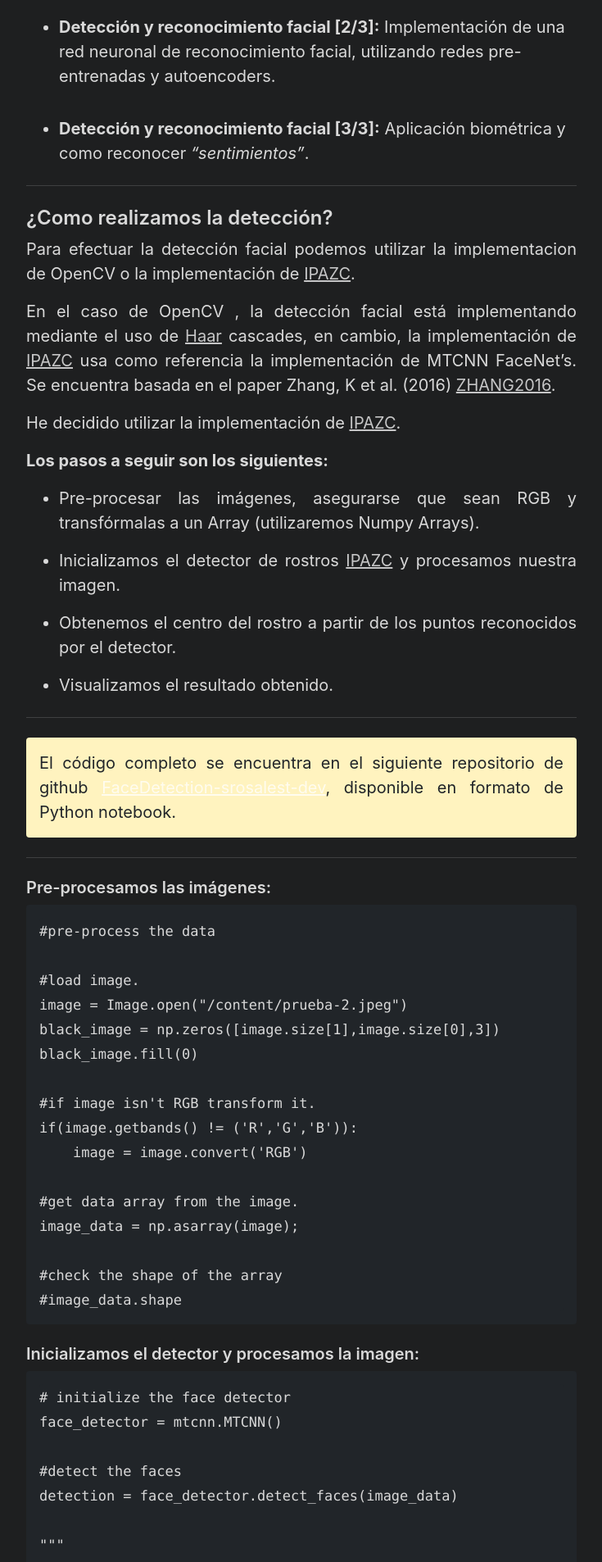
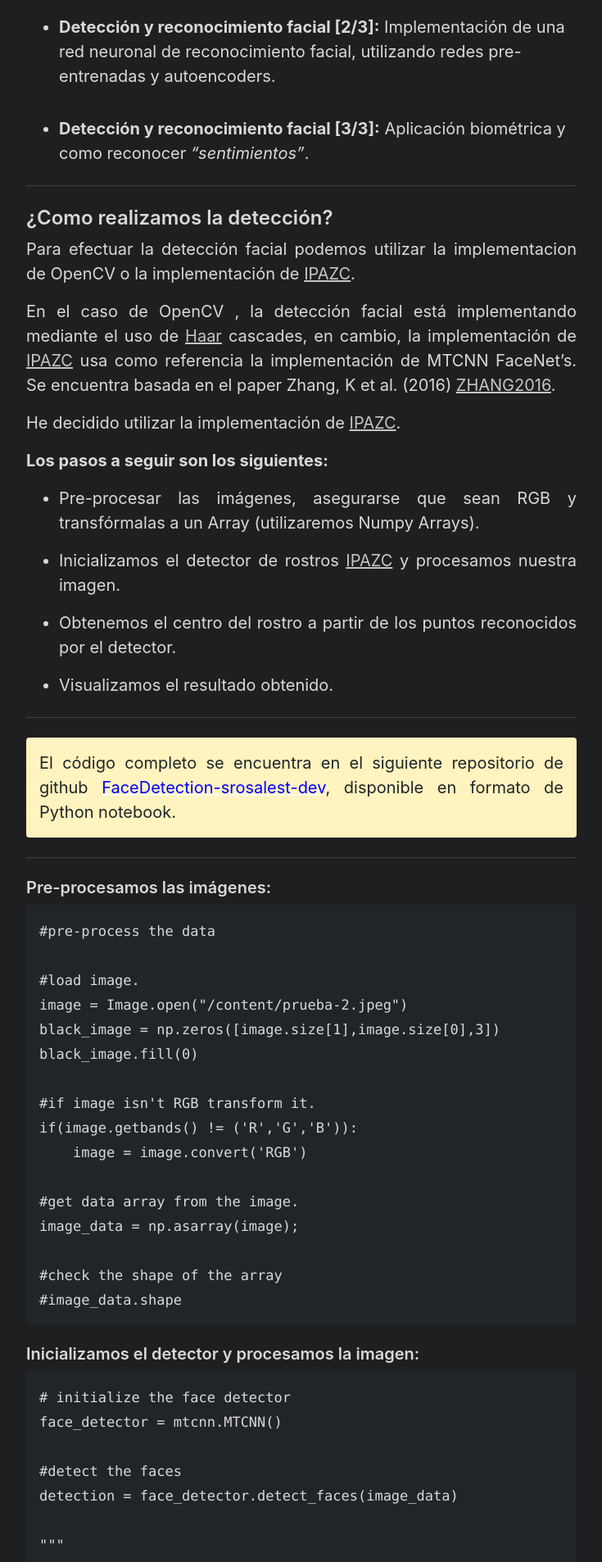
Before and after one commit to srosalest/srosalest.github.io, a Jekyll site: the page built from _posts/2020-12-27-deteccion-y-reconocimiento-facial.md, in a window 1280 px wide. Shown: the part 533-2439 px from the top of the page at 82% size, without its empty margins (272-1007 px from the left). Built offline with Jekyll 4.4.1, drawn with Linux system fonts in a browser that asks for light colours.

Commit message:
first post

```diff
--- a/_posts/2020-12-27-deteccion-y-reconocimiento-facial.md
+++ b/_posts/2020-12-27-deteccion-y-reconocimiento-facial.md
@@ -46,7 +46,7 @@ autor: Sebastián Rosales
 
 ***
 <p class="message" align=justify markdown="1">
- El código completo se encuentra en el siguiente repositorio de github [FaceDetection-srosalest-dev](https://github.com/srosalest/FaceDetection-Recognition-srosalest-dev/blob/main/FaceDetection.ipynb), disponible en formato de Python notebook.
+ El código completo se encuentra en el siguiente repositorio de github [<span style="color:blue">FaceDetection-srosalest-dev</span>](https://github.com/srosalest/FaceDetection-Recognition-srosalest-dev/blob/main/FaceDetection.ipynb), disponible en formato de Python notebook.
 </p>
 ***
 
```
